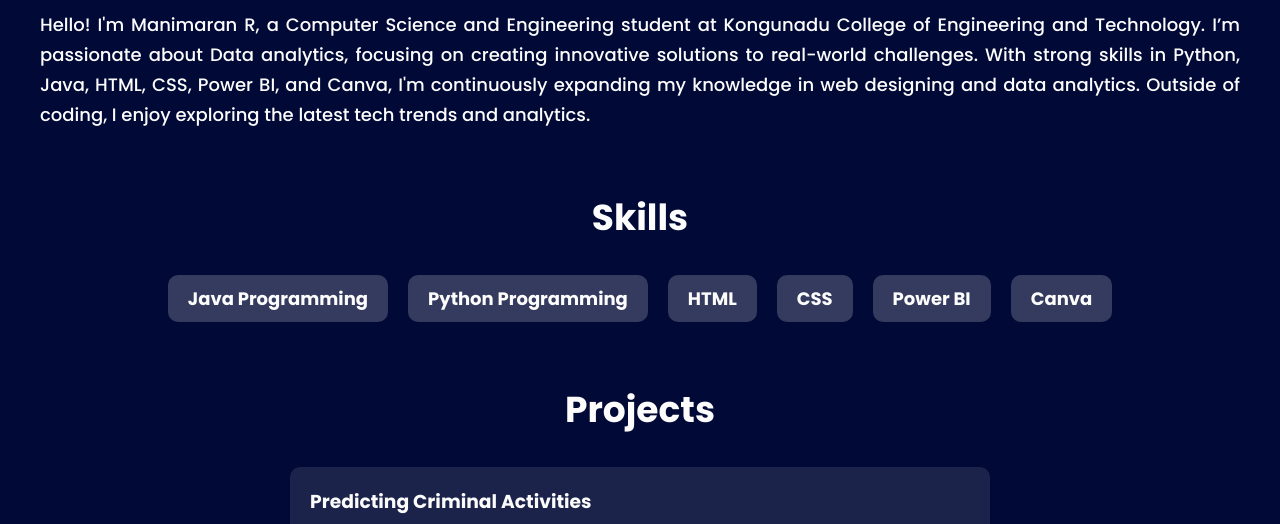
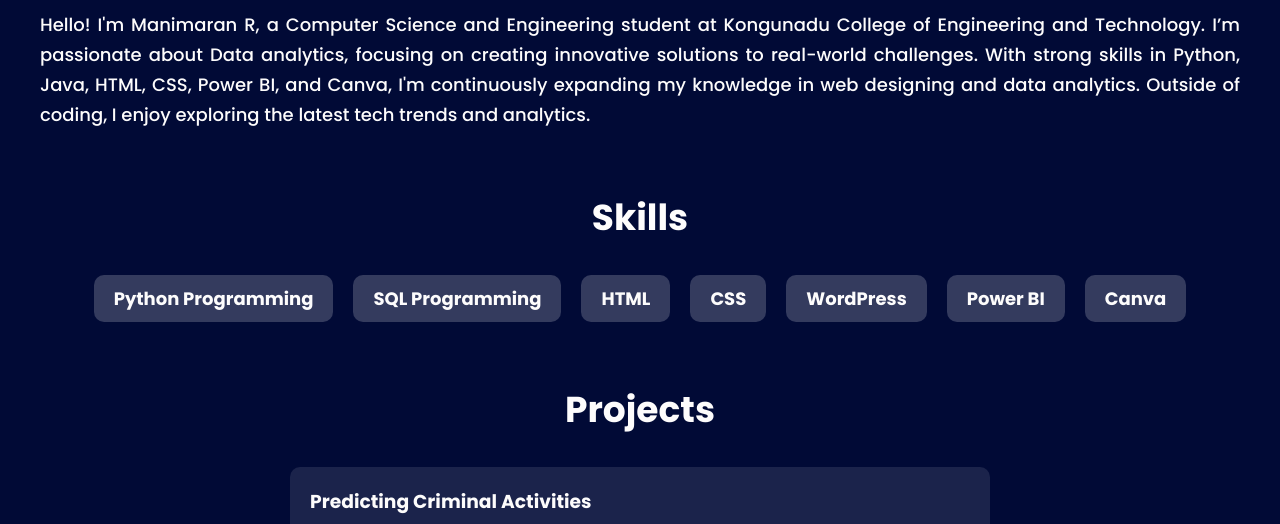
Before and after one commit to Manimaran152/Portfolio, a plain HTML site: page index.html in a window 1280 px wide. Shown: the part 526-1050 px from the top of the page. Drawn offline with Linux system fonts and the light colour scheme.

Commit message:
Update index.html

```diff
--- a/index.html
+++ b/index.html
@@ -57,10 +57,11 @@
   <section id="skills">
     <h2>Skills</h2>
     <div class="skill-bar">
-      <h4>Java Programming</h4>
       <h4>Python Programming</h4>
+      <h4>SQL Programming</h4>
       <h4>HTML</h4>
       <h4>CSS</h4>
+      <h4>WordPress</h4>
       <h4>Power BI</h4>
       <h4>Canva</h4>
     </div>
```
